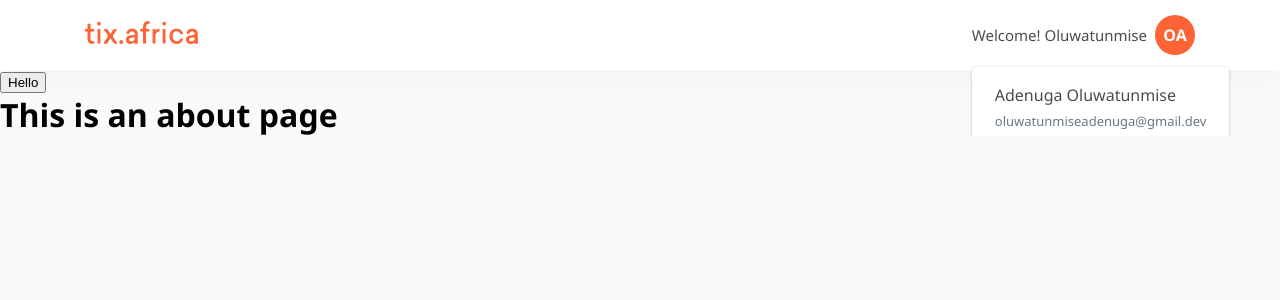
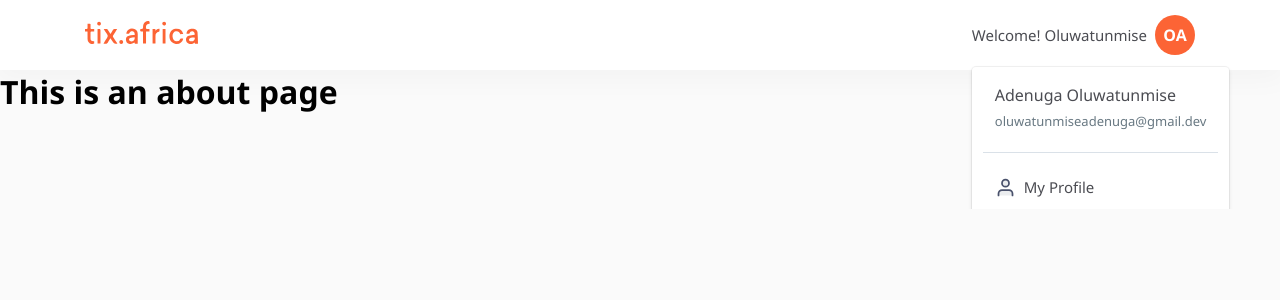
Before and after one commit to oluwatunmiisheii/predict-event-attendees, a Vue app: page /about in a window 1280 px wide. Shown: the top 300 px of the page. Built offline with nearby package versions, Linux system fonts and the light colour scheme.

Commit message:
chore(component cleanup): removed unused imports and imported new components

```diff
--- a/src/App.vue
+++ b/src/App.vue
@@ -1,15 +1,14 @@
 <template>
   <app-header />
-  <app-button @btnClicked="btnClicked()" />
-  <router-view/>
+  <div class="tix-mb__5 tix-pb__5">
+    <router-view/>
+  </div>
 </template>
 
 <script>
-import AppButton from "./components/button"
 import AppHeader from "./components/header"
 export default {
   components: {
-    AppButton,
     AppHeader
   },
   setup() {
```
